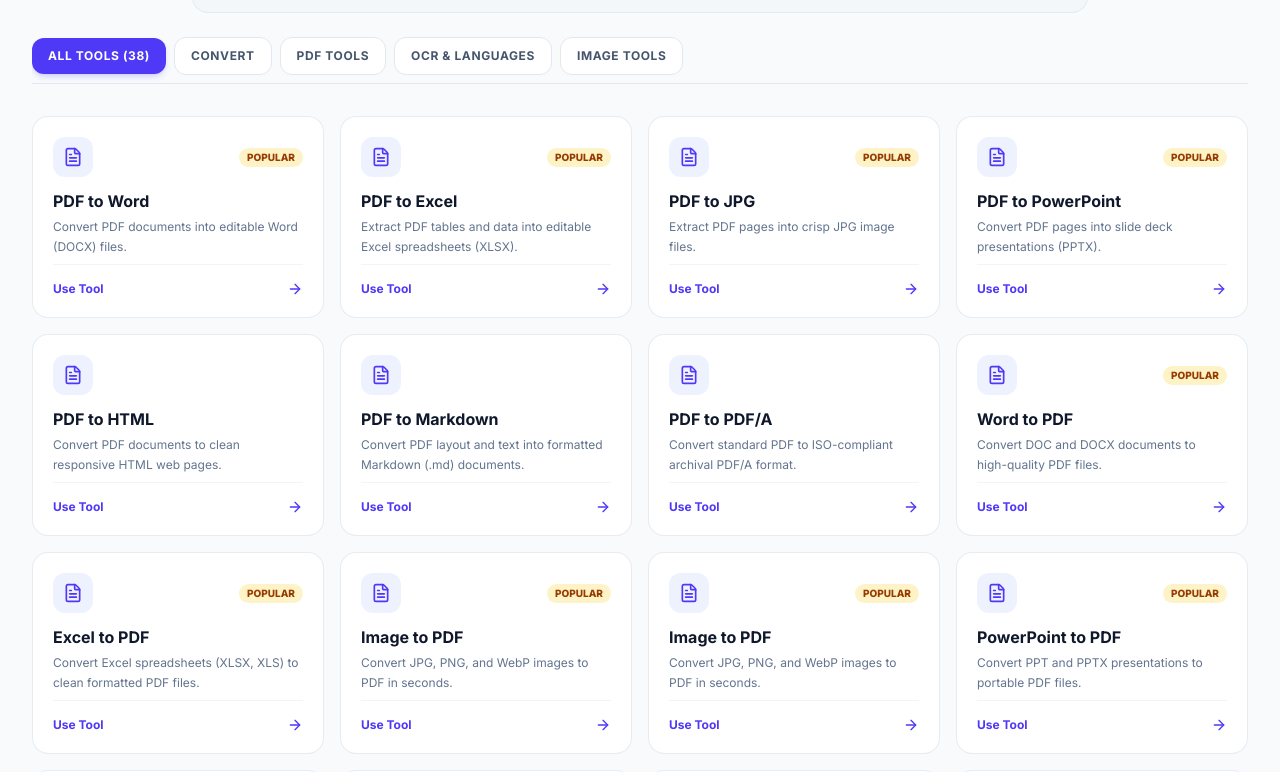
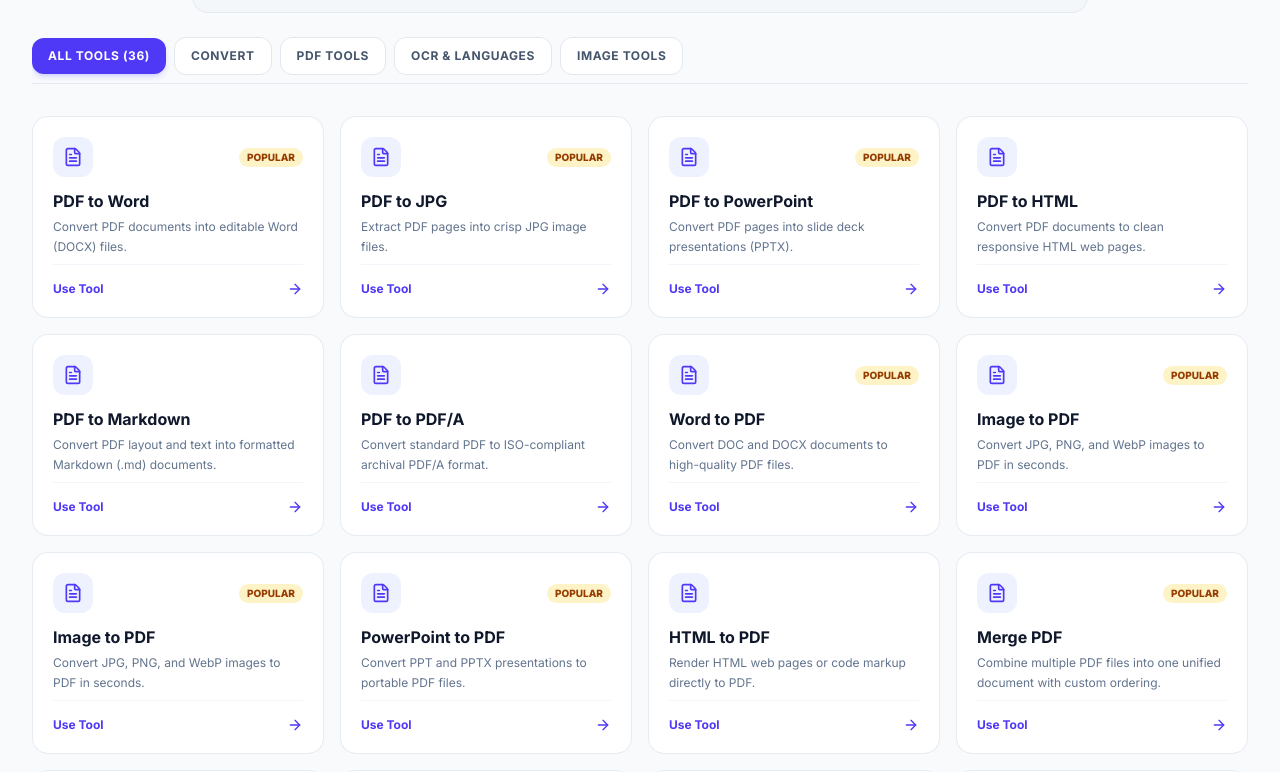
Before and after one commit to subiff270-cmd/Docflow, a Next.js app in the folder frontend/: page / in a window 1280 px wide. Shown: the part 824-1596 px from the top of the page. Built offline with nearby package versions, Linux system fonts and the light colour scheme; no server answers.

Commit message:
feat: remove PDF to Excel and Excel to PDF from tools registry, navbar, and icons

```diff
--- a/frontend/src/components/Navbar.tsx
+++ b/frontend/src/components/Navbar.tsx
@@ -93,13 +93,11 @@ export default function Navbar() {
                 <div className="absolute top-full left-0 w-64 bg-white/95 backdrop-blur-xl rounded-2xl shadow-2xl shadow-indigo-500/5 border border-indigo-100/50 p-3 space-y-1 z-50 animate-in fade-in">
                   <div className="text-[10px] font-bold text-slate-400 uppercase tracking-wider px-3 py-1">CONVERT TO PDF</div>
                   <Link href="/word-to-pdf" className="block px-3 py-1.5 text-xs font-semibold text-slate-700 hover:bg-indigo-50 hover:text-indigo-600 rounded-lg">Word to PDF</Link>
-                  <Link href="/excel-to-pdf" className="block px-3 py-1.5 text-xs font-semibold text-slate-700 hover:bg-indigo-50 hover:text-indigo-600 rounded-lg">Excel to PDF</Link>
                   <Link href="/jpg-to-pdf" className="block px-3 py-1.5 text-xs font-semibold text-slate-700 hover:bg-indigo-50 hover:text-indigo-600 rounded-lg">Image to PDF</Link>
                   <Link href="/ppt-to-pdf" className="block px-3 py-1.5 text-xs font-semibold text-slate-700 hover:bg-indigo-50 hover:text-indigo-600 rounded-lg">PowerPoint to PDF</Link>
                   <Link href="/html-to-pdf" className="block px-3 py-1.5 text-xs font-semibold text-slate-700 hover:bg-indigo-50 hover:text-indigo-600 rounded-lg">HTML to PDF</Link>
                   <div className="text-[10px] font-bold text-slate-400 uppercase tracking-wider px-3 py-1 pt-2 border-t border-slate-100">CONVERT FROM PDF</div>
                   <Link href="/pdf-to-word" className="block px-3 py-1.5 text-xs font-semibold text-slate-700 hover:bg-indigo-50 hover:text-indigo-600 rounded-lg">PDF to Word</Link>
-                  <Link href="/pdf-to-excel" className="block px-3 py-1.5 text-xs font-semibold text-slate-700 hover:bg-indigo-50 hover:text-indigo-600 rounded-lg">PDF to Excel</Link>
                   <Link href="/pdf-to-jpg" className="block px-3 py-1.5 text-xs font-semibold text-slate-700 hover:bg-indigo-50 hover:text-indigo-600 rounded-lg">PDF to JPG</Link>
                   <Link href="/pdf-to-ppt" className="block px-3 py-1.5 text-xs font-semibold text-slate-700 hover:bg-indigo-50 hover:text-indigo-600 rounded-lg">PDF to PowerPoint</Link>
                   <Link href="/pdf-to-html" className="block px-3 py-1.5 text-xs font-semibold text-slate-700 hover:bg-indigo-50 hover:text-indigo-600 rounded-lg">PDF to HTML</Link>
@@ -344,13 +342,11 @@ export default function Navbar() {
                 <div className="pl-4 space-y-0.5 pb-2 animate-in">
                   <div className="text-[10px] font-bold text-slate-400 uppercase tracking-wider px-4 py-1">CONVERT TO PDF</div>
                   <Link href="/word-to-pdf" onClick={closeMobile} className="block px-4 py-1.5 text-xs font-semibold text-slate-600 hover:text-indigo-600 rounded-lg">Word to PDF</Link>
-                  <Link href="/excel-to-pdf" onClick={closeMobile} className="block px-4 py-1.5 text-xs font-semibold text-slate-600 hover:text-indigo-600 rounded-lg">Excel to PDF</Link>
                   <Link href="/jpg-to-pdf" onClick={closeMobile} className="block px-4 py-1.5 text-xs font-semibold text-slate-600 hover:text-indigo-600 rounded-lg">Image to PDF</Link>
                   <Link href="/ppt-to-pdf" onClick={closeMobile} className="block px-4 py-1.5 text-xs font-semibold text-slate-600 hover:text-indigo-600 rounded-lg">PowerPoint to PDF</Link>
                   <Link href="/html-to-pdf" onClick={closeMobile} className="block px-4 py-1.5 text-xs font-semibold text-slate-600 hover:text-indigo-600 rounded-lg">HTML to PDF</Link>
                   <div className="text-[10px] font-bold text-slate-400 uppercase tracking-wider px-4 py-1 pt-2 border-t border-slate-100">CONVERT FROM PDF</div>
                   <Link href="/pdf-to-word" onClick={closeMobile} className="block px-4 py-1.5 text-xs font-semibold text-slate-600 hover:text-indigo-600 rounded-lg">PDF to Word</Link>
-                  <Link href="/pdf-to-excel" onClick={closeMobile} className="block px-4 py-1.5 text-xs font-semibold text-slate-600 hover:text-indigo-600 rounded-lg">PDF to Excel</Link>
                   <Link href="/pdf-to-jpg" onClick={closeMobile} className="block px-4 py-1.5 text-xs font-semibold text-slate-600 hover:text-indigo-600 rounded-lg">PDF to JPG</Link>
                   <Link href="/pdf-to-ppt" onClick={closeMobile} className="block px-4 py-1.5 text-xs font-semibold text-slate-600 hover:text-indigo-600 rounded-lg">PDF to PowerPoint</Link>
                   <Link href="/pdf-to-html" onClick={closeMobile} className="block px-4 py-1.5 text-xs font-semibold text-slate-600 hover:text-indigo-600 rounded-lg">PDF to HTML</Link>
--- a/frontend/src/components/ToolIcon.tsx
+++ b/frontend/src/components/ToolIcon.tsx
@@ -58,8 +58,6 @@ export default function ToolIcon({ toolId, className = "" }: ToolIconProps) {
     // Conversions FROM PDF
     case "pdf-to-word":
       return renderConversionPair("PDF", "DOCX", "bg-red-50 text-red-700 border border-red-200/60", "bg-blue-50 text-blue-700 border border-blue-200/60");
-    case "pdf-to-excel":
-      return renderConversionPair("PDF", "XLSX", "bg-red-50 text-red-700 border border-red-200/60", "bg-emerald-50 text-emerald-700 border border-emerald-200/60");
     case "pdf-to-jpg":
       return renderConversionPair("PDF", "JPG", "bg-red-50 text-red-700 border border-red-200/60", "bg-emerald-50 text-emerald-700 border border-emerald-200/60");
     case "pdf-to-powerpoint":
@@ -75,8 +73,6 @@ export default function ToolIcon({ toolId, className = "" }: ToolIconProps) {
     // Conversions TO PDF
     case "word-to-pdf":
       return renderConversionPair("DOCX", "PDF", "bg-blue-50 text-blue-700 border border-blue-200/60", "bg-red-50 text-red-700 border border-red-200/60");
-    case "excel-to-pdf":
-      return renderConversionPair("XLSX", "PDF", "bg-emerald-50 text-emerald-700 border border-emerald-200/60", "bg-red-50 text-red-700 border border-red-200/60");
     case "jpg-to-pdf":
     case "image-to-pdf":
       return renderConversionPair("IMAGE", "PDF", "bg-emerald-50 text-emerald-700 border border-emerald-200/60", "bg-red-50 text-red-700 border border-red-200/60");
--- a/frontend/src/lib/toolsData.ts
+++ b/frontend/src/lib/toolsData.ts
@@ -33,18 +33,6 @@ export const TOOLS: ToolItem[] = [
     iconName: "FileCheck",
     href: "/pdf-to-word",
     endpoint: "pdf-to-word",
-    accept: ".pdf",
-    multiple: false,
-    popular: true,
-  },
-  {
-    id: "pdf-to-excel",
-    name: "PDF to Excel",
-    category: "CONVERT FROM PDF",
-    description: "Extract PDF tables and data into editable Excel spreadsheets (XLSX).",
-    iconName: "FileSpreadsheet",
-    href: "/pdf-to-excel",
-    endpoint: "pdf-to-excel",
     accept: ".pdf",
     multiple: false,
     popular: true,
@@ -117,18 +105,6 @@ export const TOOLS: ToolItem[] = [
     href: "/word-to-pdf",
     endpoint: "word-to-pdf",
     accept: ".doc,.docx",
-    multiple: false,
-    popular: true,
-  },
-  {
-    id: "excel-to-pdf",
-    name: "Excel to PDF",
-    category: "CONVERT TO PDF",
-    description: "Convert Excel spreadsheets (XLSX, XLS) to clean formatted PDF files.",
-    iconName: "FileSpreadsheet",
-    href: "/excel-to-pdf",
-    endpoint: "excel-to-pdf",
-    accept: ".xlsx,.xls",
     multiple: false,
     popular: true,
   },
```
